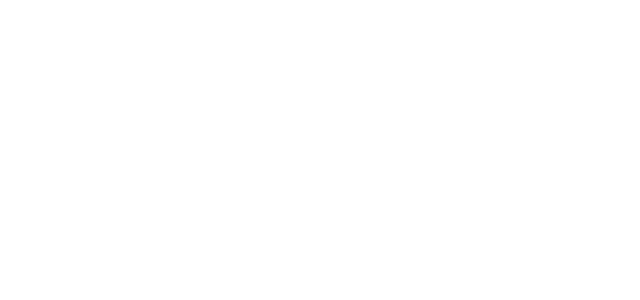
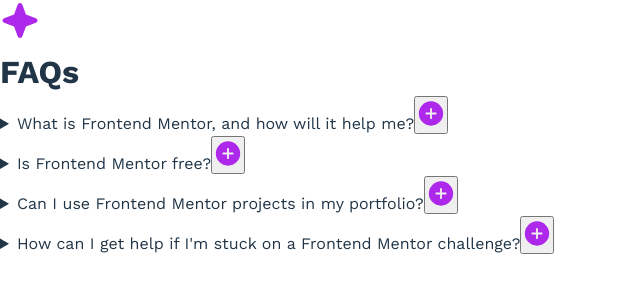
Before and after one commit to Bewjsdk/Bewjsdk.github.io, a React (Vite) app in the folder Projects/faq-accordion/: page / in a window 1280 px wide. Shown: the top 300 px of the page, without its empty margins (0-640 px from the left). Built offline with nearby package versions, Linux system fonts and the light colour scheme.

Commit message:
Create components for FAQs

```diff
--- a/Projects/faq-accordion/src/App.jsx
+++ b/Projects/faq-accordion/src/App.jsx
@@ -1,11 +1,15 @@
+import FaqsContents from './components/FaqsContents';
+import FaqsHeader from './components/FaqsHeader';
 import './styles/App.scss';
+
 
 function App() {
 
   return (
-    <>
-
-    </>
+    <main className='faqs-container'>
+      <FaqsHeader />
+      <FaqsContents />
+    </main>
   )
 }
 
--- /dev/null
+++ b/Projects/faq-accordion/src/components/FaqsContents.jsx
@@ -0,0 +1,17 @@
+import {faqsData} from '../data';
+import FaqsShow from './FaqsShow';
+
+function FaqsContents() {
+
+  const faqsShowElements = faqsData.map((data, index) => (
+    <FaqsShow data={data} key={index} />
+  ))
+
+  return (
+    <div className="faqs-contents">
+      {faqsShowElements}
+    </div>
+  )
+}
+
+export default FaqsContents
--- /dev/null
+++ b/Projects/faq-accordion/src/components/FaqsHeader.jsx
@@ -0,0 +1,12 @@
+import starPic from '/assets/images/icon-star.svg';
+
+function FaqsHeader() {
+  return (
+    <header className='faqs-header'>
+      <img src={starPic} alt="Purple Star icon" />
+      <h1>FAQs</h1>
+  </header>
+  )
+}
+
+export default FaqsHeader
--- /dev/null
+++ b/Projects/faq-accordion/src/components/FaqsShow.jsx
@@ -0,0 +1,43 @@
+import PropTypes from 'prop-types';
+import { useState } from 'react';
+
+import plus from '/assets/images/icon-plus.svg';
+import minus from '/assets/images/icon-minus.svg';
+
+function FaqsShow({data}) {
+  // Show state
+  const [isShow, setIsShow] = useState(false);
+
+  // Handle state show and hide
+  const handleShow = () => {
+    setIsShow(prev => !prev);
+  }
+
+  return (
+    <>
+      <details
+        open={isShow}
+        className={isShow ? "faqs-contents-item active" : "faqs-contents-item"}
+        onClick={(e) => e.preventDefault()}
+      >
+        {/* Question Topic */}
+        <summary>
+          {data.question}
+          <button onClick={handleShow}>
+            <img src={isShow ? minus : plus} />
+          </button>
+        </summary>
+
+        {/* Answer */}
+        <p>{data.answer}</p>
+      </details>
+    </>
+  )
+}
+
+FaqsShow.propTypes = {
+  data: PropTypes.object,
+}
+
+
+export default FaqsShow
--- /dev/null
+++ b/Projects/faq-accordion/src/data.js
@@ -0,0 +1,30 @@
+export const faqsData = [
+  {
+    question: "What is Frontend Mentor, and how will it help me?",
+    answer: "Frontend Mentor offers realistic coding challenges to help developers \
+             improve their frontend coding skills with projects in\
+             HTML, CSS, and JavaScript.\
+             It's suitable for all levels and ideal for portfolio building."
+  },
+
+  {
+    question: "Is Frontend Mentor free?",
+    answer: "Yes, Frontend Mentor offers both free and premium coding challenges, \
+             with the free option providing access to a range of projects suitable \
+             for all skill levels."
+  },
+
+  {
+    question: "Can I use Frontend Mentor projects in my portfolio?",
+    answer: "Yes, you can use projects completed on Frontend Mentor \
+             in your portfolio. It's an excellent way to showcase your skills \
+             to potential employers!"
+  },
+
+  {
+    question: "How can I get help if I'm stuck on a Frontend Mentor challenge?",
+    answer: "The best place to get help is inside Frontend Mentor's \
+             Discord community. There's a help channel where you can \
+             ask questions and seek support from other community members."
+  }
+]
--- a/Projects/faq-accordion/src/index.css
+++ b/Projects/faq-accordion/src/index.css
@@ -1,3 +1,8 @@
+@font-face {
+  font-family: WorkSans;
+  src: url('/assets/fonts/WorkSans-VariableFont_wght.ttf');
+}
+
 *, *::before, *::after {
   box-sizing: border-box;
   padding: 0;
@@ -5,7 +10,7 @@
 }
 
 :root {
-  font-family: Inter, system-ui, Avenir, Helvetica, Arial, sans-serif;
+  font-family: WorkSans, sans-serif;
   line-height: 1.5;
   font-weight: 400;
 
```
